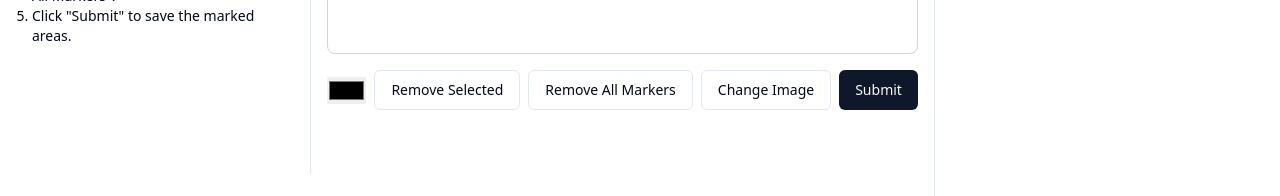
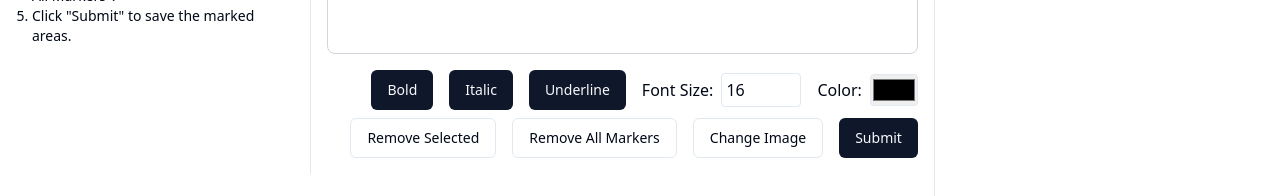
Before and after one commit to FundExpert-Fintech/banner-utility, a Next.js app: page /create in a window 1280 px wide. Shown: the part 682-878 px from the top of the page. Built offline with nearby package versions, Linux system fonts and the light colour scheme; no server answers.

Commit message:
Marketing Changes

```diff
--- a/src/components/ImageMarkerForm.jsx
+++ b/src/components/ImageMarkerForm.jsx
@@ -18,6 +18,73 @@ function ImageMarkerComponent() {
   const [images, setImages] = useState([]);
   const [showLoader, setShowLoader] = useState(false);
   const [showDeleteLoader, setShowDeleteLoader] = useState(false);
+
+  const [bold, setBold] = useState(false);
+  const [italic, setItalic] = useState(false);
+  const [underline, setUnderline] = useState(false);
+  const [fontSize, setFontSize] = useState(16);
+  const [color, setColor] = useState('#000000');
+
+  const handleMarkerClick = (marker) => {
+    const markerObj = marker.toObject();
+    const textObj = markerObj.objects.find(obj => obj.type === 'text');
+
+    if (textObj) {
+      setBold(textObj.fontWeight === 'bold');
+      setItalic(textObj.fontStyle === 'italic');
+      setUnderline(textObj.underline);
+    } else {
+      setBold(false);
+      setItalic(false);
+      setUnderline(false);
+    }
+  };
+
+  const handleChangeFontSize = (e) => {
+    const newSize = parseInt(e.target.value);
+    setFontSize(newSize);
+
+    const activeObject = canvas.getActiveObject();
+    if (activeObject && activeObject.type && (activeObject.type === 'textMarker' || activeObject.type === 'headerMarker')) {
+      activeObject.item(1).set({ fontSize: newSize }); // Update font size for text inside the marker group
+      canvas.renderAll();
+    }
+  };
+
+  const handleToggleBold = () => {
+    setBold(!bold);
+    const activeObject = canvas.getActiveObject();
+    if (activeObject && activeObject.type && (activeObject.type === 'textMarker' || activeObject.type === 'headerMarker')) {
+      const newWeight = bold ? 'normal' : 'bold'; // Toggle fontWeight
+      activeObject.item(1).set({ fontWeight: newWeight });
+      canvas.renderAll();
+    }
+  };
+
+  const handleToggleItalic = () => {
+    setItalic(!italic);
+
+    const activeObject = canvas.getActiveObject();
+    if (activeObject && activeObject.type && (activeObject.type === 'textMarker' || activeObject.type === 'headerMarker')) {
+      const newStyle = italic ? 'normal' : 'italic'; // Toggle fontStyle
+      activeObject.item(1).set({ fontStyle: newStyle });
+      canvas.renderAll();
+    }
+  };
+
+  const handleToggleUnderline = () => {
+    setUnderline(!underline);
+
+    const activeObject = canvas.getActiveObject();
+    if (activeObject && activeObject.type && (activeObject.type === 'textMarker' || activeObject.type === 'headerMarker')) {
+      const newUnderline = underline ? false : true; // Toggle underline
+      activeObject.item(1).set({ underline: newUnderline });
+      canvas.renderAll();
+    }
+  };
+
+
+
   const fetchImages = async () => {
     try {
       const response = await getImages();
@@ -114,6 +181,7 @@ function ImageMarkerComponent() {
     reader.readAsDataURL(file);
   };
 
+
   const handleMarkerDrop = (e) => {
     e.preventDefault();
     const type = e.dataTransfer.getData('type');
@@ -138,21 +206,39 @@ function ImageMarkerComponent() {
         break;
     }
 
-    const marker = new fabric.Text(text, {
-      fontSize: 20,
+    const markerCircle = new fabric.Circle({
+      radius: 5,
+      fill: 'red',
       left: offsetX,
       top: offsetY,
-      type, // Store the marker type
+      selectable: false,
+      originX: 'center',
+      originY: 'center',
     });
-    canvas.add(marker);
+
+    const markerLabel = new fabric.Text(text, {
+      fontSize: 20,
+      left: offsetX + 10,
+      top: offsetY - 10,
+      selectable: false,
+    });
+
+    const markerGroup = new fabric.Group([markerCircle, markerLabel], {
+      left: offsetX,
+      top: offsetY,
+      selectable: true,
+      type,
+    });
+
+    markerGroup.on('selected', () => handleMarkerClick(markerGroup));
+
+    canvas.add(markerGroup);
     canvas.renderAll();
-    removePreviewDot(); // Remove the preview dot when the marker is dropped
   };
-
   const handleMarkerDragOver = (e) => {
     e.preventDefault();
     const { offsetX, offsetY } = e.nativeEvent;
-    updatePreviewDot(offsetX, offsetY);
+    // updatePreviewDot(offsetX, offsetY);
   };
 
   const updatePreviewDot = (left, top) => {
@@ -184,7 +270,7 @@ function ImageMarkerComponent() {
 
   const handleRemoveSelected = () => {
     const activeObject = canvas.getActiveObject();
-    if (activeObject && activeObject.text && activeObject.type) {
+    if (activeObject && activeObject.type) {
       canvas.remove(activeObject);
       const markerType = activeObject.type;
 
@@ -212,39 +298,82 @@ function ImageMarkerComponent() {
     const scaleY = bgImage.scaleY;
     const formData = {
       image: selectedImage,
-      xLogo: "",
-      yLogo: "",
-      logoWidth: "",
-      xHead: "",
-      yHead: "",
-      headWidth: "",
+      categoryId: 1,
+      xLogo: 0,
+      yLogo: 0,
+      logoWidth: 0,
+      logoHeight: 0,
+      xHead: 0,
+      yHead: 0,
+      headWidth: 0,
+      isHeadBold: false,
+      isHeadItalic: false,
+      isHeadUnderline: false,
+      headFont: "",
+      headSize: 0,
       headColor: "",
-      xGreet: "",
-      yGreet: "",
-      greetWidth: "",
+      xGreet: 0,
+      yGreet: 0,
+      greetWidth: 0,
+      isGreetBold: false,
+      isGreetItalic: false,
+      isGreetUnderline: false,
+      greetFont: "",
+      greetSize: 0,
       greetColor: ""
     };
+
     markers.forEach(marker => {
-      const scaledLeft = marker.left / scaleX;
-      const scaledTop = marker.top / scaleY;
-      const scaledWidth = marker.width / scaleX;
+      const markerObj = marker.toObject(); // Convert to plain object
+      const scaledLeft = markerObj.left / scaleX;
+      const scaledTop = markerObj.top / scaleY;
+      const scaledWidth = markerObj.width / scaleX;
 
-      if (marker.type === 'logoMarker') {
+      if (markerObj.type === 'headerMarker') {
+        formData.xHead = scaledLeft;
+        formData.yHead = scaledTop;
+        formData.headWidth = scaledWidth;
+
+        const textObj = markerObj.objects.find(obj => obj.type === 'text');
+        if (textObj) {
+          formData.headColor = textObj.fill;
+          formData.isHeadBold = textObj.fontWeight === 'bold';
+          formData.isHeadItalic = textObj.fontStyle === 'italic';
+          formData.isHeadUnderline = textObj.underline;
+          formData.headFont = textObj.fontFamily;
+          formData.headSize = textObj.fontSize;
+        } else {
+          console.log('Header Marker Data:', JSON.stringify(markerObj));
+        }
+      }
+      else if (markerObj.type === 'textMarker') {
+        formData.xGreet = scaledLeft;
+        formData.yGreet = scaledTop;
+        formData.greetWidth = scaledWidth;
+
+        const textObj = markerObj.objects.find(obj => obj.type === 'text');
+        if (textObj) {
+          formData.greetColor = textObj.fill;
+          formData.isGreetBold = textObj.fontWeight === 'bold';
+          formData.isGreetItalic = textObj.fontStyle === 'italic';
+          formData.isGreetUnderline = textObj.underline;
+          formData.greetFont = textObj.fontFamily;
+          formData.greetSize = textObj.fontSize;
+        } else {
+          console.log('Text Marker Data:', JSON.stringify(markerObj));
+        }
+      }
+      else if (markerObj.type === 'logoMarker') {
         formData.xLogo = scaledLeft;
         formData.yLogo = scaledTop;
         formData.logoWidth = scaledWidth;
-      } else if (marker.type === 'textMarker') {
-        formData.xGreet = scaledLeft;
-        formData.yGreet = scaledTop;
-        formData.greetWidth = scaledWidth;
-        formData.greetColor = marker.fill;
-      } else if (marker.type === 'headerMarker') {
-        formData.xHead = scaledLeft;
-        formData.yHead = scaledTop;
-        formData.headWidth = scaledWidth;
-        formData.headColor = marker.fill;
+      } else {
+        console.log('Unknown Marker Type Data:', JSON.stringify(markerObj));
       }
     });
+
+    console.log('form data - - - ', JSON.stringify(formData));
+
     try {
       setShowLoader(true);
       const response = await submitFormData(formData);
@@ -252,11 +381,11 @@ function ImageMarkerComponent() {
         setShowLoader(false);
         canvas.clear();
         setAvailableMarkers(originalMarkers);
-        fetchImages()
+        fetchImages();
       }
     } catch (error) {
       console.error(error);
-      setShowLoader(false)
+      setShowLoader(false);
     }
   };
 
@@ -268,6 +397,18 @@ function ImageMarkerComponent() {
     }
   };
 
+
+
+  const handleChangeColor = (e) => {
+    const newColor = e.target.value;
+    setColor(newColor);
+
+    const activeObject = canvas.getActiveObject();
+    if (activeObject && activeObject.type && (activeObject.type === 'textMarker' || activeObject.type === 'headerMarker')) {
+      activeObject.item(1).set({ fill: newColor });
+      canvas.renderAll();
+    }
+  };
 
   if(canvas){
     const colorPicker = document.getElementById('colorPicker');
@@ -327,14 +468,42 @@ function ImageMarkerComponent() {
               >
                 <canvas ref={canvasRef} id="canvas" className="block"></canvas>
               </div>
-            <div className="flex justify-end mt-4 space-x-2 place-items-center">
-              <input type="color" id="colorPicker"/>
+
+              <div className="flex flex-wrap justify-end mt-4 space-x-2 gap-2">
+                <Button onClick={handleToggleBold}>{bold ? 'Unbold' : 'Bold'}</Button>
+                <Button onClick={handleToggleItalic}>{italic ? 'Unitalic' : 'Italic'}</Button>
+                <Button onClick={handleToggleUnderline}>{underline ? 'Remove Underline' : 'Underline'}</Button>
+
+                <div className="flex items-center">
+                  <label htmlFor="fontSize" className="mr-2">Font Size:</label>
+                  <input
+                    type="number"
+                    id="fontSize"
+                    value={fontSize}
+                    onChange={handleChangeFontSize}
+                    placeholder="16"
+                    className="border rounded p-1 w-20"
+                  />
+                </div>
+
+                <div className="flex items-center">
+                  <label htmlFor="colorPicker" className="mr-2">Color:</label>
+                  <input
+                    type="color"
+                    id="colorPicker"
+                    value={color}
+                    onChange={handleChangeColor}
+                    className="border rounded w-12 h-8"
+                  />
+                </div>
+
                 <Button variant="outline" onClick={handleRemoveSelected}>Remove Selected</Button>
                 <Button variant="outline" onClick={handleRemoveAll}>Remove All Markers</Button>
-              <Button variant="outline" onChange={handleImageUpload}>Change Image</Button>
-              <Button onClick={handleSubmit}>{showLoader ? 'Uploading...' : 'Submit' }</Button>
+                <Button variant="outline" onClick={handleImageUpload}>Change Image</Button>
+                <Button onClick={handleSubmit}>{showLoader ? 'Uploading...' : 'Submit'}</Button>
               </div>
             </div>
+
           </div>
       </div>
         {/* Right column - image gallery */}
--- a/src/pages/api/services.js
+++ b/src/pages/api/services.js
@@ -41,7 +41,6 @@ export const submitFormData = async (formData) => {
 
 // imageUtils.js
 export const embedTextOnImage = (backgroundImageUrl, textData, markers) => {
-  console.log('textData - - - ', JSON.stringify(markers));
   return new Promise((resolve, reject) => {
     const backgroundImage = new Image();
 
@@ -52,12 +51,12 @@ export const embedTextOnImage = (backgroundImageUrl, textData, markers) => {
       const context = canvas.getContext('2d');
       canvas.width = backgroundImage.width;
       canvas.height = backgroundImage.height;
-      console.log('canvas - - - ', canvas);
       context.drawImage(backgroundImage, 0, 0);
       let logoPromises = [];
       for (const marker of markers) {
-        const { x, y, type, width, color } = marker;
-        console.log('marker - - - ', marker);
+        const { x, y, type, color, isBold, isItalic, isUnderline, size, font } = marker;
+        context.font = `${isBold ? 'bold' : 'normal'} ${isItalic ? 'italic' : 'normal'} ${size}px ${font || 'Inter'}`;
+        context.fillStyle = color || 'black';
         if (type === 'logo' && textData[type]) {
           const logoImage = new Image();
           logoImage.crossOrigin = 'anonymous';
@@ -65,11 +64,9 @@ export const embedTextOnImage = (backgroundImageUrl, textData, markers) => {
 
           const logoPromise = new Promise((logoResolve, logoReject) => {
             logoImage.onload = () => {
-              const logoX = x;
-              const logoY = y;
-              const logoWidth =  80;
-              const logoHeight =  80;
-              context.drawImage(logoImage, logoX, logoY, logoWidth, logoHeight);
+              const logoWidth = 80;
+              const logoHeight = 80;
+              context.drawImage(logoImage, x, y, logoWidth, logoHeight);
               logoResolve();
             };
 
@@ -79,24 +76,22 @@ export const embedTextOnImage = (backgroundImageUrl, textData, markers) => {
           });
 
           logoPromises.push(logoPromise);
-        } else if (type === 'text' && textData[type]) {
+        } else if ((type === 'text' || type === 'header') && textData[type]) {
           const text = textData[type] || '';
-          console.log('text - - ', text);
-          context.font = '30px Arial';
-          context.fillStyle = color || 'black';
-
+          console.log(`${type} text - - `, text);
           const textX = x;
           const textY = y;
           context.fillText(text, textX, textY);
-        } else if (type === 'header' && textData[type]) {
-          const text = textData[type] || '';
-          console.log('header text - - ', text);
-          context.font = '30px Arial';
-          context.fillStyle = color || 'black';
-
-          const textX = x;
-          const textY = y;
-          context.fillText(text, textX, textY);
+          if (isUnderline) {
+            const textWidth = context.measureText(text).width;
+            const underlineY = textY + 5; // Adjust this value to position the underline as needed
+            context.beginPath();
+            context.moveTo(textX, underlineY);
+            context.lineTo(textX + textWidth, underlineY);
+            context.strokeStyle = color || 'black'; // Use the same color as the text
+            context.lineWidth = 2; // Adjust underline thickness as needed
+            context.stroke();
+          }
         }
       }
 
```
Lines whose indentation alone changed are shown as unchanged.
